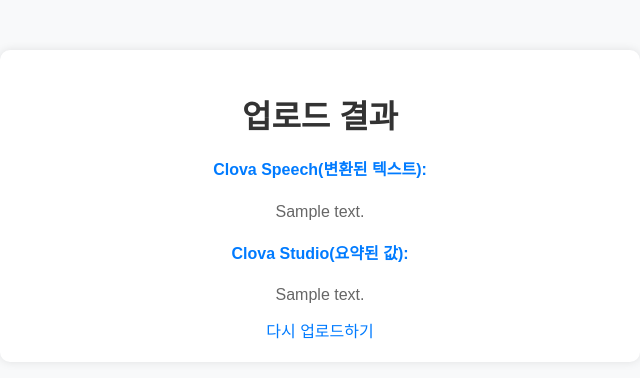
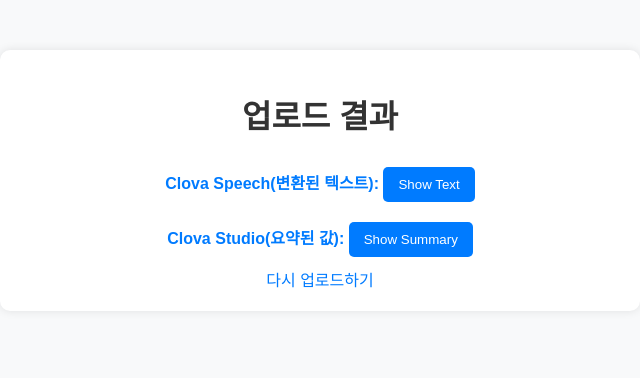
Before and after one commit to tkwk5445/Clova-API, a Flask app: template Clova API/templates/result.html in a window 1280 px wide. Shown: the top 378 px of the page, without its empty margins (320-960 px from the left). Run offline with Flask 3, Linux system fonts and the light colour scheme; the template is opened without the code that fills it: most values are stand-ins (such as "Sample title", 1, 10 or a date in 2020).

Commit message:
Update result.html

```diff
--- a/Clova API/templates/result.html
+++ b/Clova API/templates/result.html
@@ -41,15 +41,55 @@
         a:hover {
             text-decoration: underline;
         }
+        button {
+            background-color: #007bff;
+            color: white;
+            padding: 10px 15px;
+            margin: 10px 0;
+            border: none;
+            border-radius: 5px;
+            cursor: pointer;
+        }
+        #fullText, #summaryText {
+            text-align: left;
+            padding: 10px;
+            border: 1px solid #ccc;
+            margin: 10px 0;
+            display: none;
+        }
     </style>
+    <script>
+        function toggleDisplay(elementId, button) {
+            var x = document.getElementById(elementId);
+            if (x.style.display === 'none') {
+                x.style.display = 'block';
+                button.textContent = 'Hide Text';
+            } else {
+                x.style.display = 'none';
+                button.textContent = 'Show Text';
+            }
+        }
+    </script>
 </head>
 <body>
     <div class="container">
         <h1>업로드 결과</h1>
-        <p><strong>Clova Speech(변환된 텍스트):</strong></p>
-        <p>{{ text }}</p>
-        <p><strong>Clova Studio(요약된 값):</strong></p>
-        <p>{{ summary }}</p>
+        <div>
+            <strong>Clova Speech(변환된 텍스트):</strong>
+            <button onclick="toggleDisplay('fullText', this)">Show Text</button>
+        </div>
+        <div id="fullText" style="display:none;">
+            <p>{{ text }}</p>
+        </div>
+
+        <div>
+            <strong>Clova Studio(요약된 값):</strong>
+            <button onclick="toggleDisplay('summaryText', this)">Show Summary</button>
+        </div>
+        <div id="summaryText" style="display:none;">
+            <p>{{ summary|newline_list }}</p>
+        </div>
+
         <a href="/">다시 업로드하기</a>
     </div>
 </body>
```
